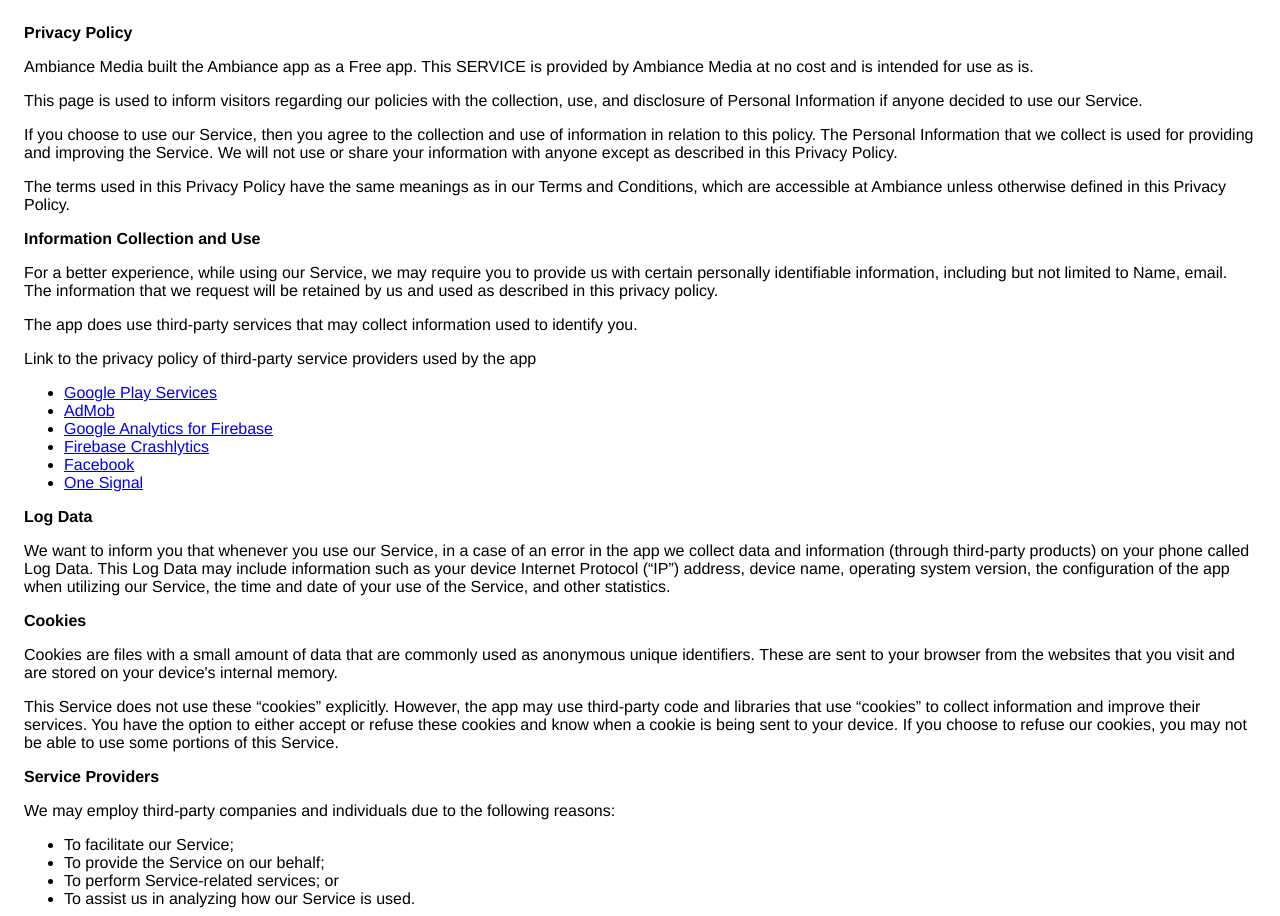
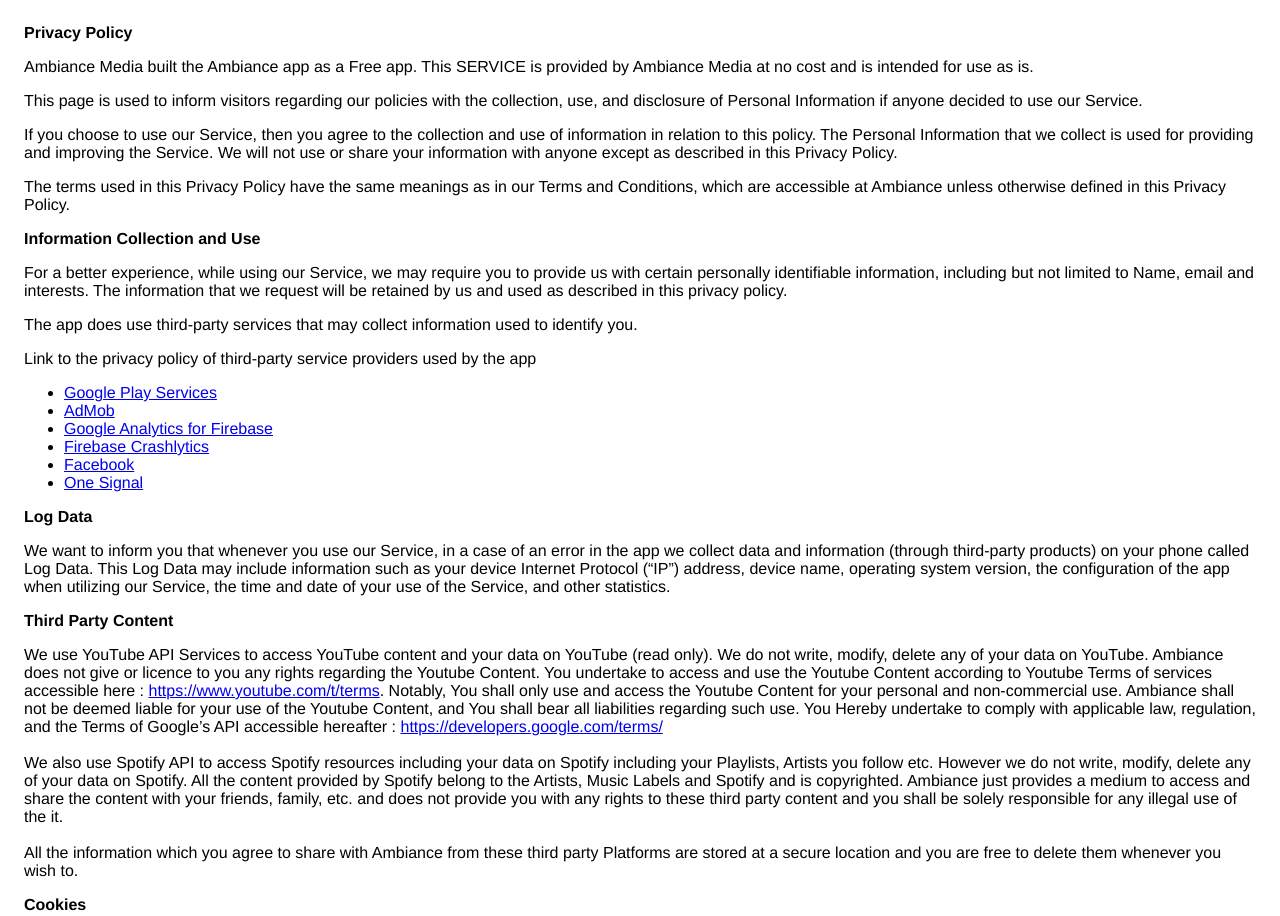
Before and after one commit to AyushAnand25/ambiance.github.io, a plain HTML site: page index.html in a window 1280 px wide. Shown: the top 916 px of the page. Drawn offline with Linux system fonts and the light colour scheme.

Commit message:
Add files via upload

```diff
--- a/index.html
+++ b/index.html
@@ -26,10 +26,13 @@
                   The terms used in this Privacy Policy have the same meanings
                   as in our Terms and Conditions, which are accessible at
                   Ambiance unless otherwise defined in this Privacy Policy.
-                </p> <p><strong>Information Collection and Use</strong></p> <p>
+                </p>
+
+<p><strong>Information Collection and Use</strong></p>
+<p>
                   For a better experience, while using our Service, we
                   may require you to provide us with certain personally
-                  identifiable information, including but not limited to Name, email. The information that
+                  identifiable information, including but not limited to Name, email and interests. The information that
                   we request will be retained by us and used as described in this privacy policy.
                 </p> <div><p>
                     The app does use third-party services that may collect
@@ -47,6 +50,30 @@
                   configuration of the app when utilizing our Service,
                   the time and date of your use of the Service, and other
                   statistics.
+
+</p> <p><strong>Third Party Content</strong></p>
+<p>
+We use YouTube API Services to access YouTube content and your data on YouTube (read only). We do not write, modify, delete any of your data on YouTube.
+Ambiance does not give or licence to you any rights regarding the Youtube Content. You undertake to access and use the Youtube Content according to Youtube Terms of services accessible here : <a href= "https://www.youtube.com/t/terms">https://www.youtube.com/t/terms</a>. Notably, You shall only use and access the Youtube Content for your personal and non-commercial use.
+
+Ambiance shall not be deemed liable for your use of the Youtube Content, and You shall bear all liabilities regarding such use.
+
+You Hereby undertake to comply with applicable law, regulation, and the Terms of Google’s API accessible hereafter : <a href = "https://developers.google.com/terms/">https://developers.google.com/terms/</a>
+<br>
+<br>
+
+
+We also use Spotify API to access Spotify resources including your data on Spotify including your Playlists, Artists you follow etc. However we do not write, modify, delete any of your data on Spotify.
+All the content provided by Spotify belong to the Artists, Music Labels and Spotify and is copyrighted. Ambiance just provides a medium to access and share the content with your friends, family, etc. and does not provide you with any rights to these third party content and you shall be solely responsible for any illegal use of the it.
+<br>
+<br>
+
+
+All the information which you agree to share with Ambiance from these third party Platforms are stored at a secure location and you are free to delete them whenever you wish to.
+
+</p>
+
+
                 </p> <p><strong>Cookies</strong></p> <p>
                   Cookies are files with a small amount of data that are
                   commonly used as anonymous unique identifiers. These are sent
```
